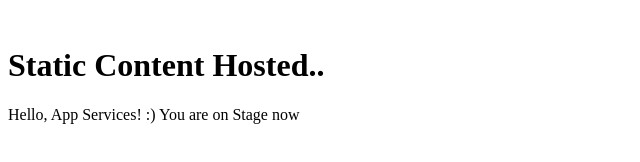
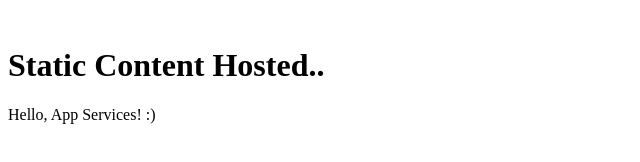
Before and after one commit to anushkakda/oneappsstatic, a plain HTML site: page index.html in a window 1280 px wide. Shown: the whole page, without its empty margins (0-640 px from the left). Drawn offline with Linux system fonts and the light colour scheme.

Commit message:
Update index.html

```diff
--- a/index.html
+++ b/index.html
@@ -5,6 +5,6 @@
   </head>
   <body>
     <h1>Static Content Hosted.. </h1>
-    <p>Hello, App Services! :) You are on Stage now  </p>
+    <p>Hello, App Services! :)  </p>
   </body>
 </html>
```
